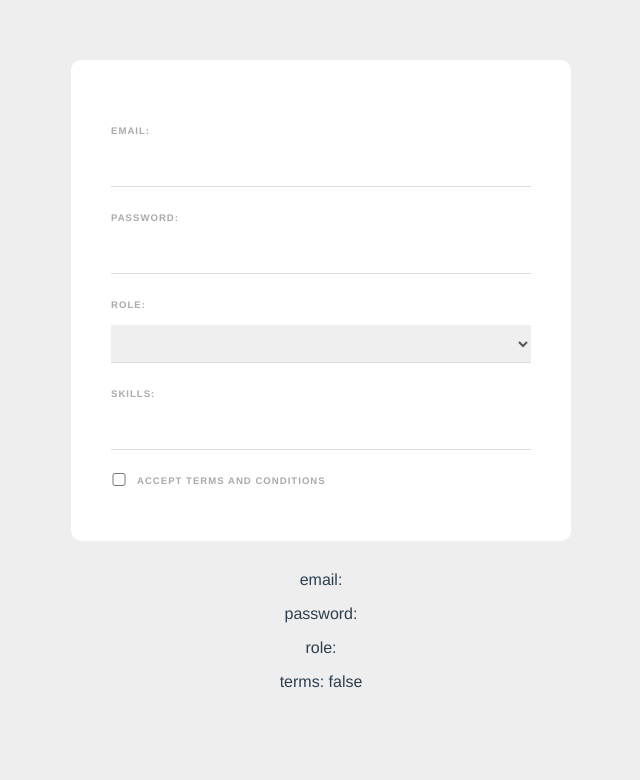
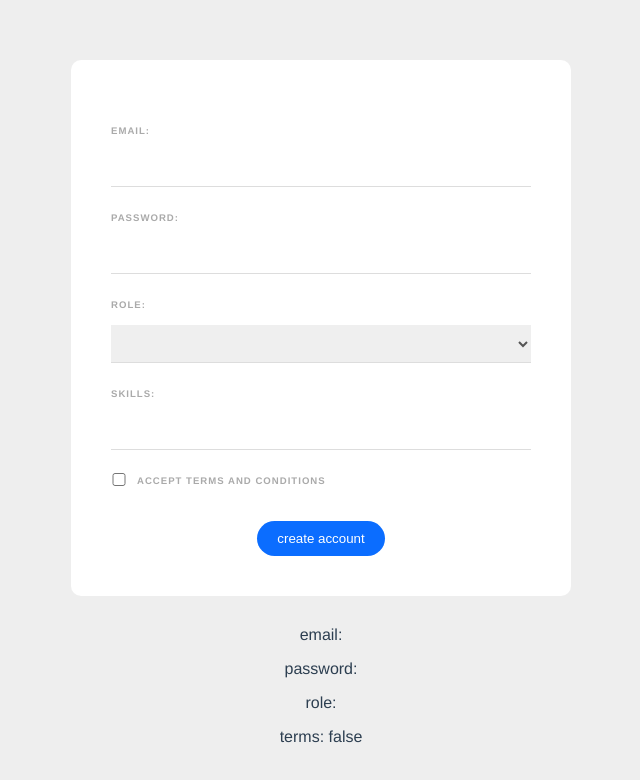
Before and after one commit to HanKuo-dev/web-form, a Vue app: page / in a window 1280 px wide. Shown: the top 780 px of the page, without its empty margins (319-959 px from the left). Built offline with nearby package versions, Linux system fonts and the light colour scheme.

Commit message:
feat: add submitting form

```diff
--- a/src/components/SignupForm.vue
+++ b/src/components/SignupForm.vue
@@ -1,10 +1,11 @@
 <template>
-  <form>
+  <form @submit.prevent="handleSubmit">
     <label>Email:</label>
     <input type="email" required v-model="email">
 
     <label>Password:</label>
     <input type="password" required v-model="password">
+    <div v-if="passwordError" class="error">{{ passwordError }}</div>
 
     <label>Role:</label>
     <select v-model="role">
@@ -21,6 +22,12 @@
     <div class="terms">
       <input type="checkbox" v-model="terms" required>
       <label>Accept terms and conditions</label>
+    </div>
+
+    <div class="submit">
+      <button>
+        create account
+      </button>
     </div>
 
   </form>
@@ -40,7 +47,8 @@
       role: '',
       terms: false,
       tempSkill: '',
-      skills: []
+      skills: [],
+      passwordError: ''
     }
   },
   methods: {
@@ -57,6 +65,18 @@
       this.skills = this.skills.filter((item) => {
         return skill !== item
       })
+    },
+    handleSubmit() {
+      console.log('form submitted');
+      this.passwordError = this.passwordError.length > 5 ? '' : 'Password must be at least 6 chars long'
+
+      if (!this.passwordError) {
+        console.log(this.email);
+        console.log(this.password);
+        console.log(this.role);
+        console.log(this.terms);
+        console.log(this.skills);
+      }
     }
   }
 }
@@ -108,4 +128,21 @@
     color: #777;
     cursor: pointer;
   }
+  button {
+    background: #0b6dff;
+    border: 0;
+    padding: 10px 20px;
+    margin-top: 20px;
+    color: white;
+    border-radius: 20px;
+  }
+  .submit {
+    text-align: center;
+  }
+  .error {
+    color: #ff0062;
+    margin-top: 10px;
+    font-size: 0.8em;
+    font-weight: bold;
+}
 </style>
```
